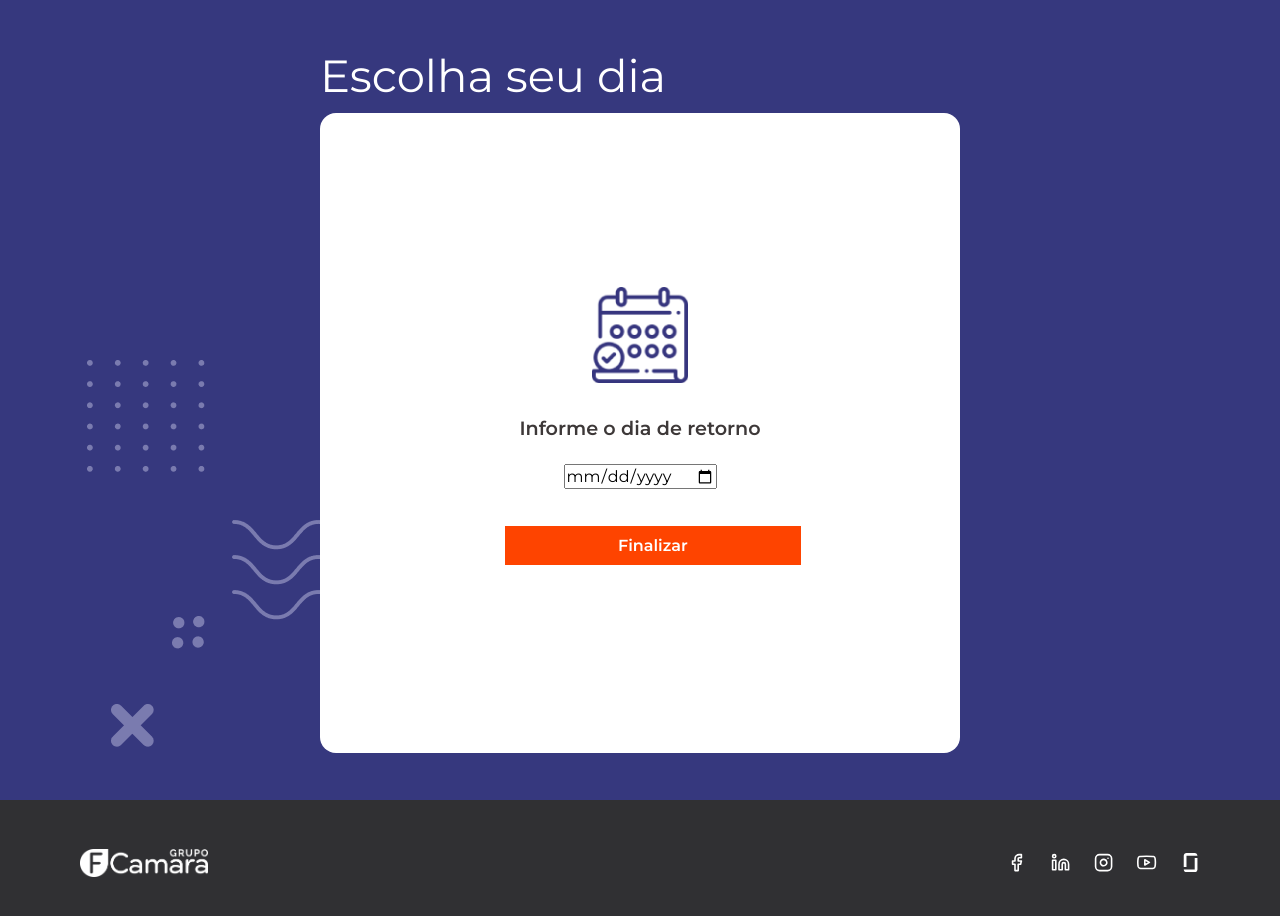
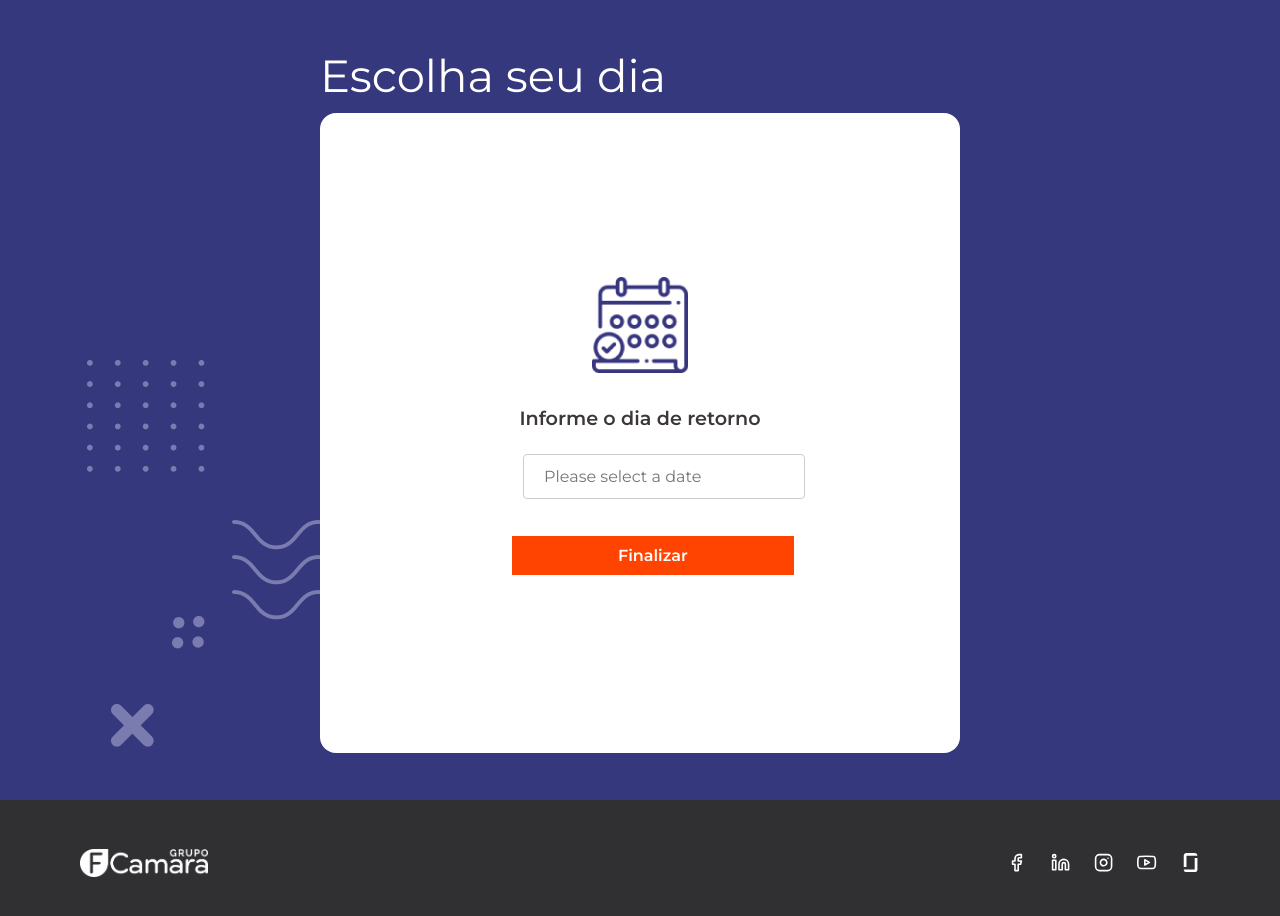
Before and after one commit to thaysouza/FCamara-Front, a React (Create React App) app: page /date in a window 1280 px wide. Shown: the top 916 px of the page. Built offline with nearby package versions, Linux system fonts and the light colour scheme; the HTML template or start-up script is replaced by a standard one.

Commit message:
manipulating date with react datepicker

```diff
--- a/src/Components/date.jsx
+++ b/src/Components/date.jsx
@@ -1,29 +1,48 @@
-import React from 'react';
+import React, { useState } from "react";
+import DatePicker from "react-datepicker";
+import "react-datepicker/dist/react-datepicker.css";
+
 import { Link } from 'react-router-dom';
 import '../styles/form.css';
 import '../styles/date.css';
 import Button from './btn_global';
 import agenda from '../img/agenda.png';
 
-const Date = () => {
+const DatePage = () => {
+
+
+    const [selectedDate, setSelectedDate] = useState(null);
 
 
     return (
         <>
             <section className='FormContainer'>
-                <div className='areaContainer btn-large btn-orange'>
+                <div className='areaContainer'>
                     <div>
+
                         <img className="img-date" src={agenda} alt='' />
 
                         <form className="form-date">
                             <h4 className="title-date">Informe o dia de retorno</h4>
 
-                            <input type="date" id="date" name="date" />
-                            <Link to='/success'>
-                                <Button id='cadastroButton' type='submit'>
-                                    Finalizar
-                                </Button>
-                            </Link>
+                            <DatePicker
+                                selected={selectedDate}
+                                onChange={date => setSelectedDate(date)}
+                                dateFormat="dd/MM/yyyy"
+                                minDate={new Date()}
+                                filterDate={date => date.getDay() !== 6 && date.getDay() !== 0}
+                                isClearable
+                                showYearDropdown
+                                scrollableMonthYearDropdown
+                                placeholderText="Please select a date"
+                            />
+                            <div className="btn-large btn-orange">
+                                <Link to='/success'>
+                                    <Button id='cadastroButton' type='submit'>
+                                        Finalizar
+                                    </Button>
+                                </Link>
+                            </div>
                         </form>
                     </div>
                 </div>
@@ -32,4 +51,4 @@ const Date = () => {
     );
 };
 
-export default Date;
+export default DatePage;
```
